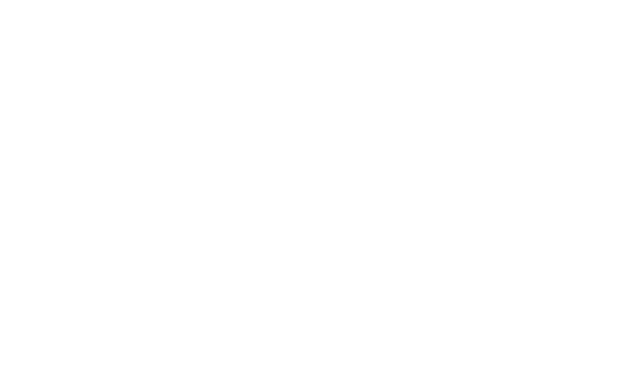
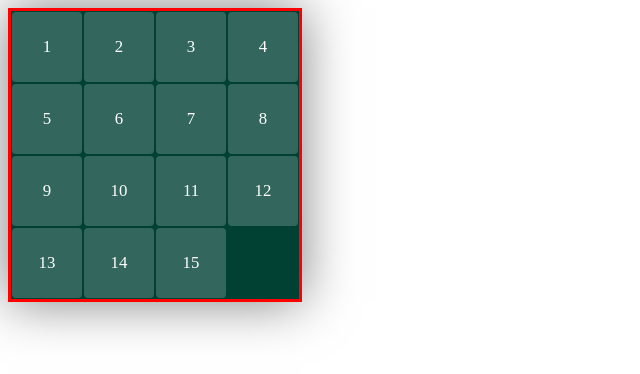
Before and after one commit to AleksTret/RSSchool_JS2020Q3, a plain HTML site: page index.html in a window 1280 px wide. Shown: the whole page, without its empty margins (0-640 px from the left). Drawn offline with Linux system fonts and the light colour scheme.

Commit message:
feat: add simple game board

```diff
--- a/assets/scripts/main.js
+++ b/assets/scripts/main.js
@@ -1 +1,44 @@
 'use strict';
+
+const gemPuzzle = {
+    elements: {
+        main: null,
+        pieces: null
+    },
+
+    init(){
+        this.sizeBoard = 16;
+        this._createGameBoard();
+    },
+
+    _createGameBoard(){
+        this.elements.main = document.createElement("div");
+        this.elements.main.classList.add("keyboard");
+
+        this.elements.pieces = document.createElement("div");
+        this.elements.pieces.classList.add("keyboard__keys");
+        this.elements.pieces.appendChild(this._createPieces());
+
+        this.elements.main.appendChild(this.elements.pieces);
+
+        this.elements.pieces.style.width = `${Math.sqrt(this.sizeBoard)*70 + Math.sqrt(this.sizeBoard)*2}px`;
+
+        document.body.appendChild(this.elements.main);
+    },
+
+    _createPieces(){
+        const fragment = document.createDocumentFragment();
+
+        for (let index = 1; index < this.sizeBoard; index++){
+            const keyElement = document.createElement("div");
+            keyElement.classList.add("keyboard__key");
+            keyElement.innerHTML = index;
+
+            fragment.appendChild(keyElement);
+        }
+
+        return fragment;
+    },
+}
+
+window.addEventListener("DOMContentLoaded", () => gemPuzzle.init());
--- a/assets/scss/main.scss
+++ b/assets/scss/main.scss
@@ -1 +1,37 @@
 @charset 'UTF-8';
+
+.keyboard {
+    display: inline-block;
+    background: #004134;
+    box-shadow: 0 0 50px rgba(0, 0, 0, 0.5);
+    user-select: none;
+    transition: bottom 0.4s;
+  }
+
+  .keyboard__key {
+    height: 70px;
+    width: 70px;
+    max-width: 90px;
+    margin: 1px;
+    border-radius: 4px;
+    border: none;
+    background: rgba(255, 255, 255, 0.2);
+    color: #ffffff;
+    font-size: 1.05rem;
+    outline: none;
+    cursor: pointer;
+    display: inline-flex;
+    align-items: center;
+    justify-content: center;
+    vertical-align: top;
+    padding: 0;
+    -webkit-tap-highlight-color: transparent;
+    position: relative;
+  }
+
+  .keyboard__keys {
+    display: flex;
+    flex-wrap: wrap;
+    text-align: center;
+    border: 3px solid red;
+  }
--- a/index.html
+++ b/index.html
@@ -4,8 +4,9 @@
     <meta charset="UTF-8">
     <meta name="viewport" content="width=device-width, initial-scale=1.0">
     <title>Gem-puzzle</title>
+    <link rel="stylesheet" href="index.css">
 </head>
 <body>
-
+    <script src="./assets/scripts/main.js"></script>
 </body>
 </html>
```
Also changed, not shown: index.css (added), 1 other file.
